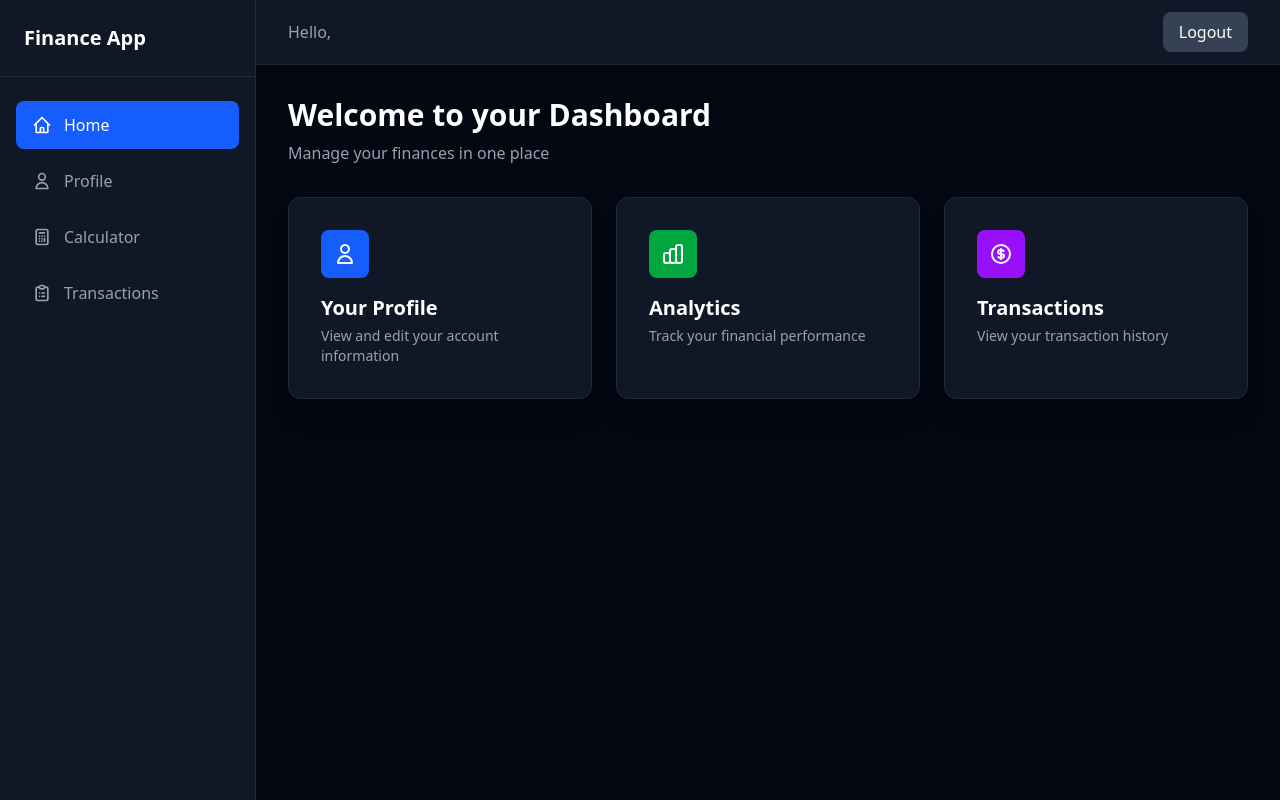
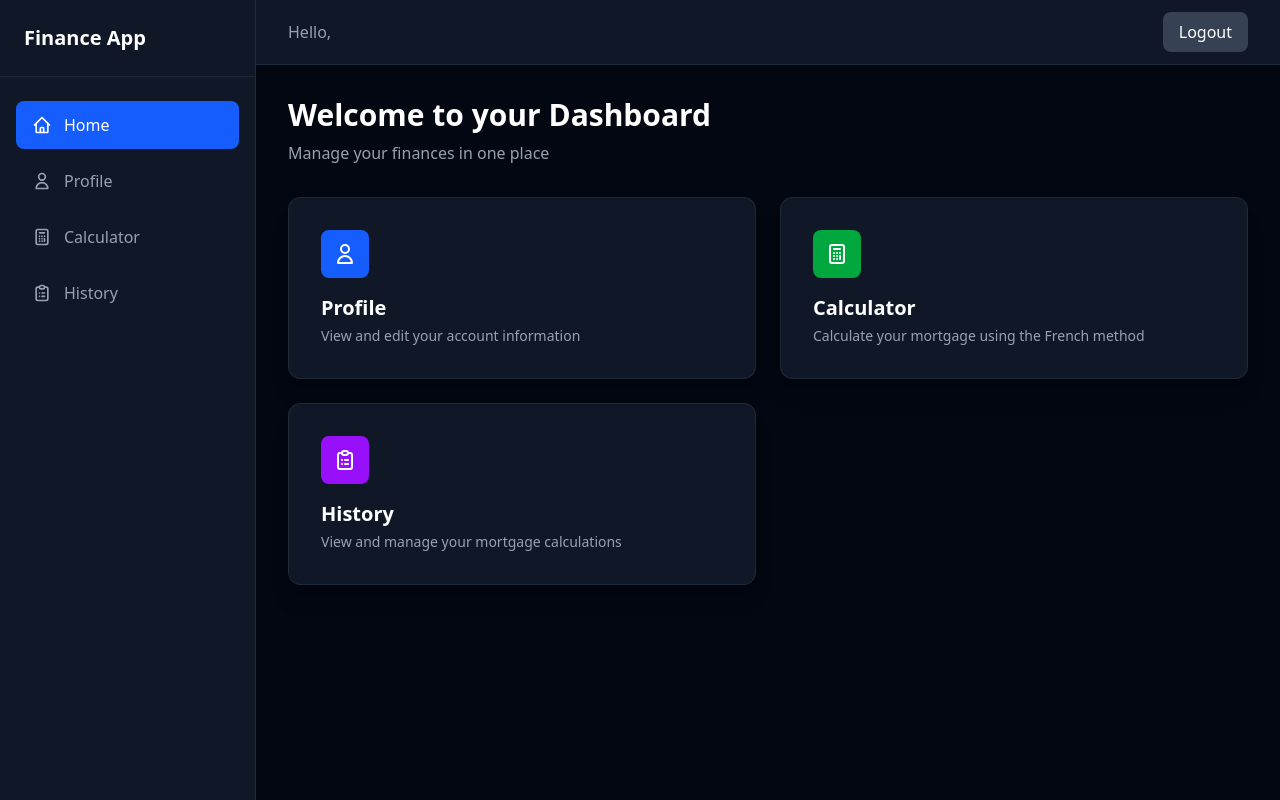
Before and after one commit to zGIKS/mortgage-UI, a React (Vite) app: page /home in a window 1280 px wide. Built offline with nearby package versions, Linux system fonts and the light colour scheme; sample sign-in values are in the browser's storage.

Commit message:
feat: update title to 'MiVivienda', enhance MortgageCalculatorForm for editing, and improve HomePage navigation

```diff
--- a/index.html
+++ b/index.html
@@ -4,7 +4,7 @@
     <meta charset="UTF-8" />
     <link rel="icon" type="image/svg+xml" href="/vite.svg" />
     <meta name="viewport" content="width=device-width, initial-scale=1.0" />
-    <title>Finance App</title>
+    <title>MiVivienda</title>
   </head>
   <body class="bg-gray-950">
     <div id="root"></div>
--- a/src/mortgage/components/MortgageCalculatorForm.jsx
+++ b/src/mortgage/components/MortgageCalculatorForm.jsx
@@ -2,8 +2,8 @@ import { useState } from 'react';
 import { Input } from '../../shared/components/Input';
 import { Button } from '../../shared/components/Button';
 
-const MortgageCalculatorForm = ({ onCalculate, loading }) => {
-  const [formData, setFormData] = useState({
+const MortgageCalculatorForm = ({ onCalculate, loading, initialData }) => {
+  const [formData, setFormData] = useState(initialData || {
     property_price: '',
     down_payment: '',
     loan_amount: '',
@@ -166,7 +166,7 @@ const MortgageCalculatorForm = ({ onCalculate, loading }) => {
 
       <div className="flex justify-end">
         <Button type="submit" disabled={loading}>
-          {loading ? 'Calculating...' : 'Calculate Mortgage'}
+          {loading ? (initialData ? 'Updating...' : 'Calculating...') : (initialData ? 'Update Mortgage' : 'Calculate Mortgage')}
         </Button>
       </div>
     </form>
--- a/src/mortgage/pages/MortgageDetailPage.jsx
+++ b/src/mortgage/pages/MortgageDetailPage.jsx
@@ -2,6 +2,7 @@ import { useState, useEffect } from 'react';
 import { useParams, useNavigate } from 'react-router-dom';
 import { mortgageService } from '../api/mortgageService';
 import PaymentScheduleTable from '../components/PaymentScheduleTable';
+import MortgageCalculatorForm from '../components/MortgageCalculatorForm';
 import { Button } from '../../shared/components/Button';
 import { Header } from '../../shared/components/Header';
 import { Sidebar } from '../../shared/components/Sidebar';
@@ -12,6 +13,8 @@ const MortgageDetailPage = () => {
   const [mortgage, setMortgage] = useState(null);
   const [loading, setLoading] = useState(true);
   const [error, setError] = useState(null);
+  const [isEditing, setIsEditing] = useState(false);
+  const [updateLoading, setUpdateLoading] = useState(false);
 
   const formatCurrency = (value) => {
     return new Intl.NumberFormat('en-US', {
@@ -48,6 +51,21 @@ const MortgageDetailPage = () => {
     }
   };
 
+  const handleUpdate = async (formData) => {
+    setUpdateLoading(true);
+    setError(null);
+
+    try {
+      const updatedData = await mortgageService.updateMortgage(id, formData);
+      setMortgage(updatedData);
+      setIsEditing(false);
+    } catch (err) {
+      setError(err?.message || 'Failed to update mortgage');
+    } finally {
+      setUpdateLoading(false);
+    }
+  };
+
   const handleDelete = async () => {
     if (!window.confirm('Are you sure you want to delete this calculation?')) {
       return;
@@ -79,7 +97,7 @@ const MortgageDetailPage = () => {
     );
   }
 
-  if (error) {
+  if (error && !mortgage) {
     return (
       <div className="min-h-screen bg-gray-950">
         <Sidebar />
@@ -120,15 +138,61 @@ const MortgageDetailPage = () => {
             <p className="mt-2 text-gray-400">Created on {formatDate(mortgage.created_at)}</p>
           </div>
           <div className="mt-4 md:mt-0 flex gap-2">
+            {!isEditing ? (
+              <>
+                <Button onClick={() => setIsEditing(true)}>
+                  Edit
+                </Button>
                 <button
                   onClick={handleDelete}
                   className="px-4 py-2 text-sm font-medium text-red-400 hover:text-red-300 hover:bg-red-900/20 border border-red-800 rounded-lg transition-colors"
                 >
                   Delete
                 </button>
+              </>
+            ) : (
+              <Button
+                onClick={() => {
+                  setIsEditing(false);
+                  setError(null);
+                }}
+                variant="outline"
+              >
+                Cancel
+              </Button>
+            )}
           </div>
         </div>
 
+        {error && mortgage && (
+          <div className="bg-red-900/20 border border-red-800 rounded-lg p-4 mb-8">
+            <p className="text-red-400">{error}</p>
+          </div>
+        )}
+
+        {isEditing ? (
+          <div className="bg-gray-900 border border-gray-800 rounded-lg p-6 mb-8">
+            <h2 className="text-xl font-semibold text-white mb-6">Edit Mortgage Calculation</h2>
+            <MortgageCalculatorForm
+              onCalculate={handleUpdate}
+              loading={updateLoading}
+              initialData={{
+                property_price: mortgage.property_price,
+                down_payment: mortgage.down_payment,
+                loan_amount: mortgage.loan_amount,
+                bono_techo_propio: mortgage.bono_techo_propio,
+                interest_rate: mortgage.interest_rate,
+                rate_type: mortgage.rate_type,
+                term_months: mortgage.term_months,
+                grace_period_months: mortgage.grace_period_months,
+                grace_period_type: mortgage.grace_period_type,
+                currency: mortgage.currency,
+                npv_discount_rate: mortgage.npv_discount_rate || 0
+              }}
+            />
+          </div>
+        ) : (
+          <>
             <div className="bg-gray-900 border border-gray-800 rounded-lg p-6 mb-8">
               <h2 className="text-xl font-semibold text-white mb-6">Calculation Summary</h2>
 
@@ -215,6 +279,8 @@ const MortgageDetailPage = () => {
               <h2 className="text-xl font-semibold text-white mb-6">Payment Schedule</h2>
               <PaymentScheduleTable schedule={mortgage.payment_schedule} />
             </div>
+          </>
+        )}
       </main>
     </div>
   );
--- a/src/pages/HomePage.jsx
+++ b/src/pages/HomePage.jsx
@@ -31,8 +31,11 @@ export function HomePage() {
           <p className="text-gray-400">Manage your finances in one place</p>
         </div>
 
-        <div className="grid grid-cols-1 md:grid-cols-2 lg:grid-cols-3 gap-6">
-          <Card className="hover:border-gray-700 transition-colors cursor-pointer">
+        <div className="grid grid-cols-1 md:grid-cols-2 gap-6">
+          <Card
+            className="hover:border-gray-700 transition-colors cursor-pointer"
+            onClick={() => navigate('/profile')}
+          >
             <div className="flex flex-col gap-4">
               <div className="w-12 h-12 bg-blue-600 rounded-lg flex items-center justify-center">
                 <svg className="w-6 h-6 text-white" fill="none" stroke="currentColor" viewBox="0 0 24 24">
@@ -40,36 +43,42 @@ export function HomePage() {
                 </svg>
               </div>
               <div>
-                <h3 className="text-xl font-semibold text-white mb-1">Your Profile</h3>
+                <h3 className="text-xl font-semibold text-white mb-1">Profile</h3>
                 <p className="text-gray-400 text-sm">View and edit your account information</p>
               </div>
             </div>
           </Card>
 
-          <Card className="hover:border-gray-700 transition-colors cursor-pointer">
+          <Card
+            className="hover:border-gray-700 transition-colors cursor-pointer"
+            onClick={() => navigate('/mortgage/calculator')}
+          >
             <div className="flex flex-col gap-4">
               <div className="w-12 h-12 bg-green-600 rounded-lg flex items-center justify-center">
                 <svg className="w-6 h-6 text-white" fill="none" stroke="currentColor" viewBox="0 0 24 24">
-                  <path strokeLinecap="round" strokeLinejoin="round" strokeWidth={2} d="M9 19v-6a2 2 0 00-2-2H5a2 2 0 00-2 2v6a2 2 0 002 2h2a2 2 0 002-2zm0 0V9a2 2 0 012-2h2a2 2 0 012 2v10m-6 0a2 2 0 002 2h2a2 2 0 002-2m0 0V5a2 2 0 012-2h2a2 2 0 012 2v14a2 2 0 01-2 2h-2a2 2 0 01-2-2z" />
+                  <path strokeLinecap="round" strokeLinejoin="round" strokeWidth={2} d="M9 7h6m0 10v-3m-3 3h.01M9 17h.01M9 14h.01M12 14h.01M15 11h.01M12 11h.01M9 11h.01M7 21h10a2 2 0 002-2V5a2 2 0 00-2-2H7a2 2 0 00-2 2v14a2 2 0 002 2z" />
                 </svg>
               </div>
               <div>
-                <h3 className="text-xl font-semibold text-white mb-1">Analytics</h3>
-                <p className="text-gray-400 text-sm">Track your financial performance</p>
+                <h3 className="text-xl font-semibold text-white mb-1">Calculator</h3>
+                <p className="text-gray-400 text-sm">Calculate your mortgage using the French method</p>
               </div>
             </div>
           </Card>
 
-          <Card className="hover:border-gray-700 transition-colors cursor-pointer">
+          <Card
+            className="hover:border-gray-700 transition-colors cursor-pointer"
+            onClick={() => navigate('/mortgage/history')}
+          >
             <div className="flex flex-col gap-4">
               <div className="w-12 h-12 bg-purple-600 rounded-lg flex items-center justify-center">
                 <svg className="w-6 h-6 text-white" fill="none" stroke="currentColor" viewBox="0 0 24 24">
-                  <path strokeLinecap="round" strokeLinejoin="round" strokeWidth={2} d="M12 8c-1.657 0-3 .895-3 2s1.343 2 3 2 3 .895 3 2-1.343 2-3 2m0-8c1.11 0 2.08.402 2.599 1M12 8V7m0 1v8m0 0v1m0-1c-1.11 0-2.08-.402-2.599-1M21 12a9 9 0 11-18 0 9 9 0 0118 0z" />
+                  <path strokeLinecap="round" strokeLinejoin="round" strokeWidth={2} d="M9 5H7a2 2 0 00-2 2v12a2 2 0 002 2h10a2 2 0 002-2V7a2 2 0 00-2-2h-2M9 5a2 2 0 002 2h2a2 2 0 002-2M9 5a2 2 0 012-2h2a2 2 0 012 2m-3 7h3m-3 4h3m-6-4h.01M9 16h.01" />
                 </svg>
               </div>
               <div>
-                <h3 className="text-xl font-semibold text-white mb-1">Transactions</h3>
-                <p className="text-gray-400 text-sm">View your transaction history</p>
+                <h3 className="text-xl font-semibold text-white mb-1">History</h3>
+                <p className="text-gray-400 text-sm">View and manage your mortgage calculations</p>
               </div>
             </div>
           </Card>
--- a/src/shared/components/Header.jsx
+++ b/src/shared/components/Header.jsx
@@ -12,10 +12,10 @@ export function Header() {
   };
 
   return (
-    <header className="bg-gray-900 border-b border-gray-800 lg:ml-64">
+    <header className="bg-gray-900 border-b border-gray-800 lg:ml-64 sticky top-0 z-10">
       <div className="px-4 sm:px-6 lg:px-8">
         <div className="flex justify-between items-center h-16">
-          <div className="flex items-center gap-4 ml-12 lg:ml-0">
+          <div className="flex items-center gap-4 ml-14 lg:ml-0">
             <span className="text-gray-400">Hello, {user?.full_name}</span>
           </div>
           <Button variant="secondary" onClick={handleLogout}>
--- a/src/shared/components/Sidebar.jsx
+++ b/src/shared/components/Sidebar.jsx
@@ -12,7 +12,7 @@ export function Sidebar() {
     { path: '/home', label: 'Home', icon: 'M3 12l2-2m0 0l7-7 7 7M5 10v10a1 1 0 001 1h3m10-11l2 2m-2-2v10a1 1 0 01-1 1h-3m-6 0a1 1 0 001-1v-4a1 1 0 011-1h2a1 1 0 011 1v4a1 1 0 001 1m-6 0h6' },
     { path: '/profile', label: 'Profile', icon: 'M16 7a4 4 0 11-8 0 4 4 0 018 0zM12 14a7 7 0 00-7 7h14a7 7 0 00-7-7z' },
     { path: '/mortgage/calculator', label: 'Calculator', icon: 'M9 7h6m0 10v-3m-3 3h.01M9 17h.01M9 14h.01M12 14h.01M15 11h.01M12 11h.01M9 11h.01M7 21h10a2 2 0 002-2V5a2 2 0 00-2-2H7a2 2 0 00-2 2v14a2 2 0 002 2z' },
-    { path: '/mortgage/history', label: 'Transactions', icon: 'M9 5H7a2 2 0 00-2 2v12a2 2 0 002 2h10a2 2 0 002-2V7a2 2 0 00-2-2h-2M9 5a2 2 0 002 2h2a2 2 0 002-2M9 5a2 2 0 012-2h2a2 2 0 012 2m-3 7h3m-3 4h3m-6-4h.01M9 16h.01' },
+    { path: '/mortgage/history', label: 'History', icon: 'M9 5H7a2 2 0 00-2 2v12a2 2 0 002 2h10a2 2 0 002-2V7a2 2 0 00-2-2h-2M9 5a2 2 0 002 2h2a2 2 0 002-2M9 5a2 2 0 012-2h2a2 2 0 012 2m-3 7h3m-3 4h3m-6-4h.01M9 16h.01' },
   ];
 
   const isActive = (path) => {
@@ -27,37 +27,45 @@ export function Sidebar() {
   return (
     <>
       {/* Hamburger Button */}
+      {!isOpen && (
         <button
           onClick={toggleSidebar}
-        className="lg:hidden fixed top-4 left-4 z-50 p-2 bg-gray-800 rounded-lg text-white hover:bg-gray-700"
+          className="lg:hidden fixed top-4 left-4 z-[60] p-2 bg-gray-800 rounded-lg text-white hover:bg-gray-700 shadow-lg"
+          aria-label="Open menu"
         >
           <svg className="w-6 h-6" fill="none" stroke="currentColor" viewBox="0 0 24 24">
-          {isOpen ? (
-            <path strokeLinecap="round" strokeLinejoin="round" strokeWidth={2} d="M6 18L18 6M6 6l12 12" />
-          ) : (
             <path strokeLinecap="round" strokeLinejoin="round" strokeWidth={2} d="M4 6h16M4 12h16M4 18h16" />
-          )}
           </svg>
         </button>
+      )}
 
       {/* Overlay */}
       {isOpen && (
         <div
-          className="lg:hidden fixed inset-0 bg-black bg-opacity-50 z-30"
+          className="lg:hidden fixed inset-0 bg-black/30 backdrop-blur-sm z-[45]"
           onClick={toggleSidebar}
         />
       )}
 
       {/* Sidebar */}
       <aside
-        className={`fixed top-0 left-0 z-40 h-screen w-64 bg-gray-900 border-r border-gray-800 transition-transform duration-300 ${
+        className={`fixed top-0 left-0 z-[50] h-screen w-64 bg-gray-900 border-r border-gray-800 transition-transform duration-300 overflow-y-auto ${
           isOpen ? 'translate-x-0' : '-translate-x-full'
         } lg:translate-x-0`}
       >
         <div className="flex flex-col h-full">
-          {/* Logo */}
-          <div className="p-6 border-b border-gray-800">
+          {/* Logo and Close Button */}
+          <div className="p-6 border-b border-gray-800 flex items-center justify-between">
             <h1 className="text-xl font-bold text-white">Finance App</h1>
+            <button
+              onClick={toggleSidebar}
+              className="lg:hidden p-1 text-gray-400 hover:text-white transition-colors"
+              aria-label="Close menu"
+            >
+              <svg className="w-6 h-6" fill="none" stroke="currentColor" viewBox="0 0 24 24">
+                <path strokeLinecap="round" strokeLinejoin="round" strokeWidth={2} d="M6 18L18 6M6 6l12 12" />
+              </svg>
+            </button>
           </div>
 
           {/* Navigation */}
```
Lines whose indentation alone changed are shown as unchanged.
